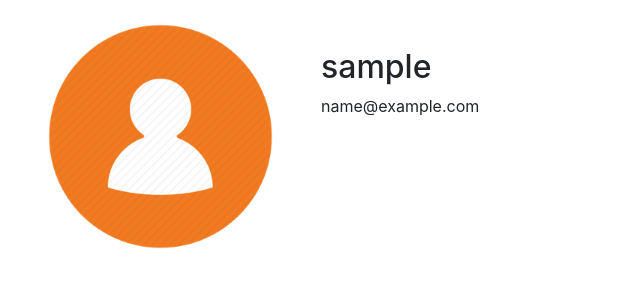
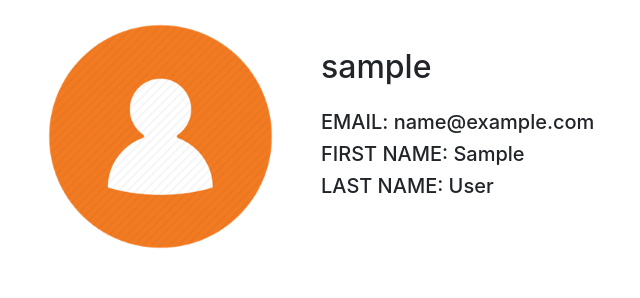
Before and after one commit to milos1302/bakisha, a Django app: page /users/my-profile/ in a window 1280 px wide. Shown: the part 56-354 px from the top of the page, without its empty margins (37-677 px from the left). Run offline with Django 3.2, Linux system fonts and the light colour scheme; the visitor is signed in with stand-in values (Sample User, id 1); some libraries are stand-ins or nearby versions.

Commit message:
Add user/partials/profile.html template for better reusability

```diff
--- a/app/organization/templates/organization/partials/organization.html
+++ b/app/organization/templates/organization/partials/organization.html
@@ -1,7 +1,6 @@
 {% load define_action %}
 
 {% if is_list_item %}
-
     <div class="media m-4">
         <img class="rounded list-img mr-4" src="{{ organization.image.url }}"
              alt="{{ organization.name }} organization image">
--- a/app/user/templates/user/my_profile.html
+++ b/app/user/templates/user/my_profile.html
@@ -3,14 +3,7 @@
 {% load crispy_forms_tags %}
 
 {% block content %}
-    <div class="media mb-5">
-        <img class="rounded detail-img mr-5" src="{{ user.profile.image.url }}"
-             alt="{{ profile.user.username }} profile image">
-        <div class="media-body mt-4">
-            <h2>{{ user.username }}</h2>
-            <p>{{ user.email }}</p>
-        </div>
-    </div>
+    {% include 'user/partials/profile.html'  %}
     <form method="POST" enctype="multipart/form-data">
         {% csrf_token %}
         <fieldset class="form-group">
--- /dev/null
+++ b/app/user/templates/user/partials/profile.html
@@ -0,0 +1,27 @@
+{% load define_action %}
+
+{% if is_list_item %}
+    <div class="media m-4">
+        <img class="rounded list-img mr-5" src="{{ profile.image.url }}"
+             alt="{{ profile.user.username }} profile image">
+        <div class="media-body mt-4">
+            <h2><a href="{% url 'profile-detail' profile.slug %}">{{ profile.user.username }}</a></h2>
+            <div class="mt-4">
+                <h5>EMAIL: {{ profile.user.email }}</h5>
+            </div>
+        </div>
+    </div>
+{% else %}
+    <div class="media mt-5 mb-5">
+        <img class="rounded detail-img mr-5" src="{{ profile.image.url }}"
+             alt="{{ profile.user.username }} profile image">
+        <div class="media-body mt-4">
+            <h2>{{ profile.user.username }}</h2>
+            <div class="mt-4">
+                <h5>EMAIL: {{ profile.user.email }}</h5>
+                <h5>FIRST NAME: {{ profile.user.first_name|default:'Unknown' }}</h5>
+                <h5>LAST NAME: {{ profile.user.last_name|default:'Unknown' }}</h5>
+            </div>
+        </div>
+    </div>
+{% endif %}
--- a/app/user/views.py
+++ b/app/user/views.py
@@ -34,6 +34,7 @@ def my_profile(request):
         profile_form = ProfileUpdateForm(instance=request.user.profile)
 
     context = {
+        'profile': request.user.profile,
         'user_form': user_form,
         'profile_form': profile_form
     }
```
Also changed, not shown: app/user/templates/user/profile_detail.html (+1 -8 lines), app/user/templates/user/profile_list.html (+1 -8 lines).
